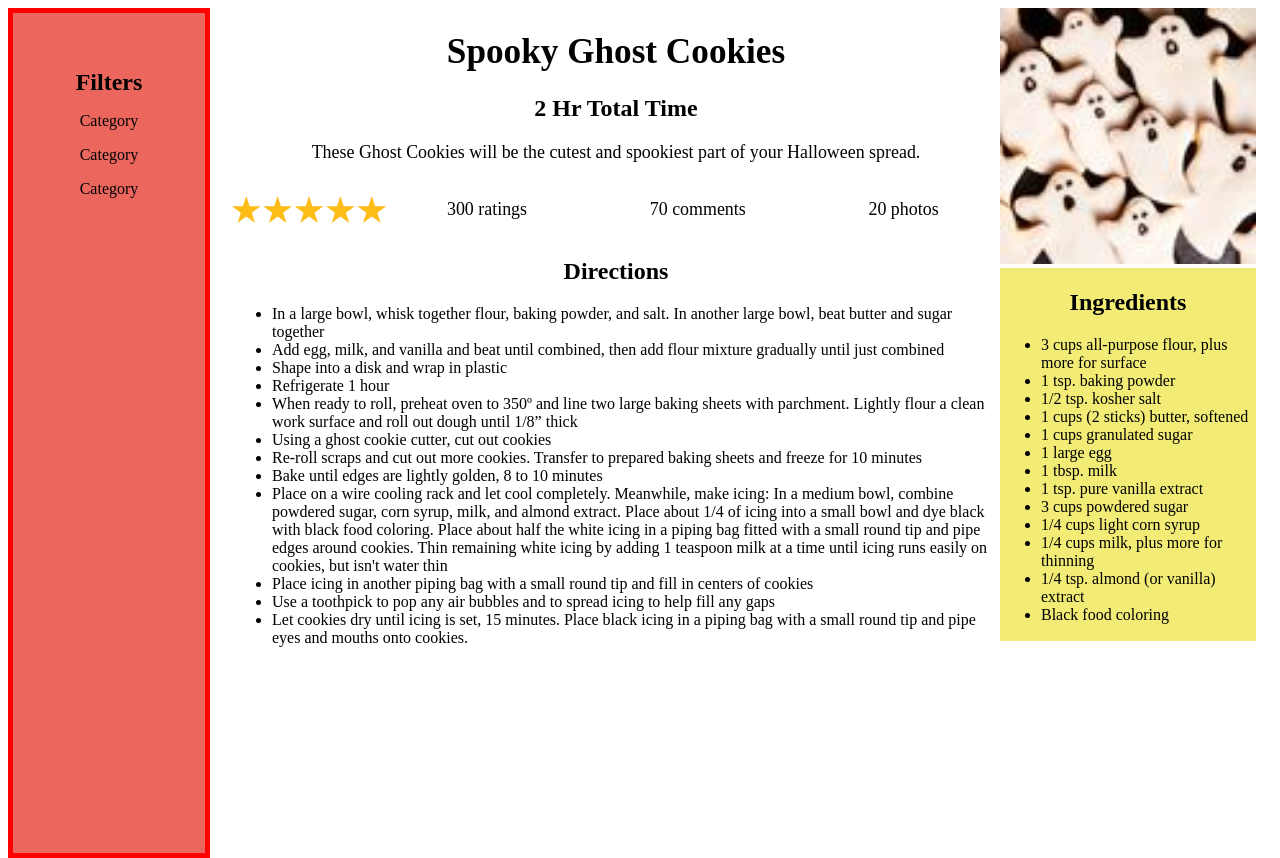
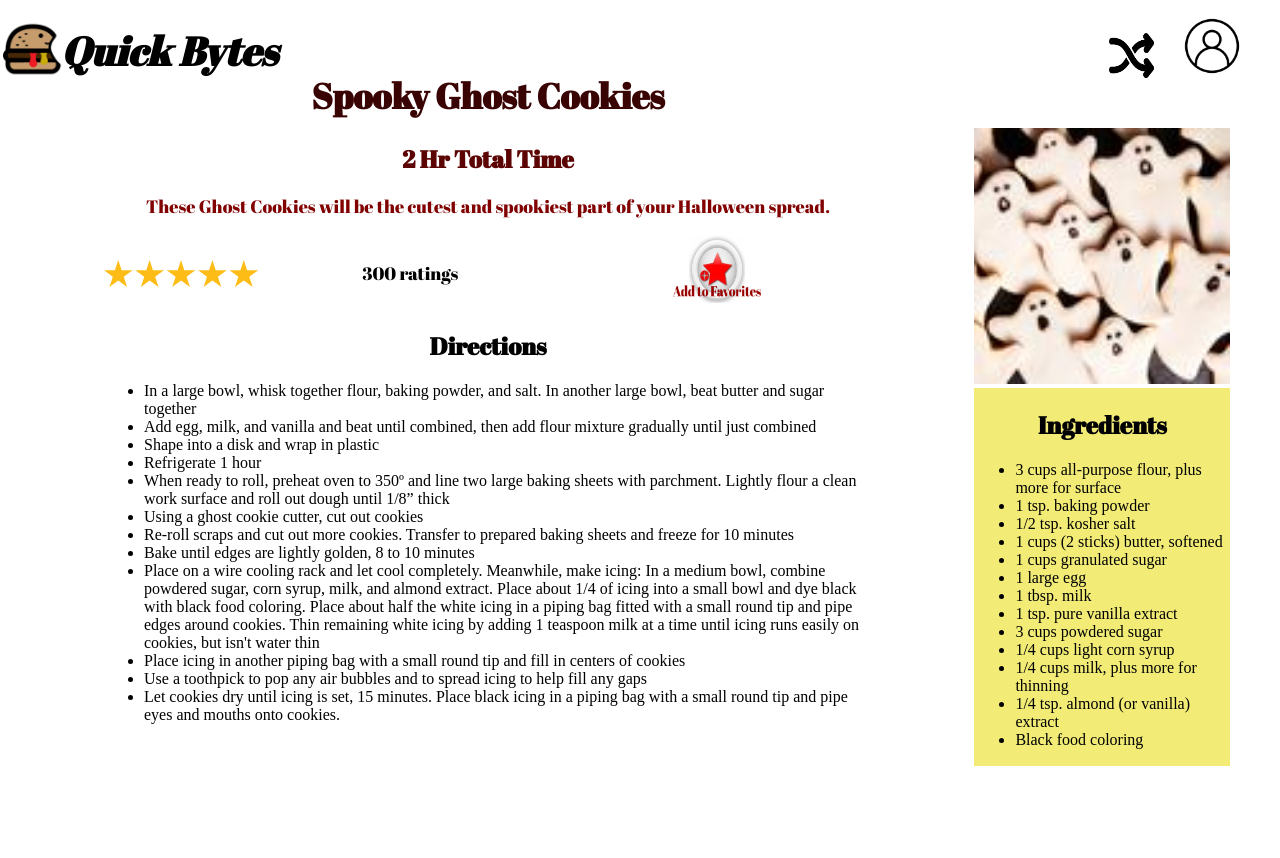
Before and after one commit to Big-Bytez/cse110-fa21-group19, a plain HTML site: page source/recipe-individual/index.html in a window 1280 px wide. After the commit the page ends 800 px from the top, so only its background shows below. Drawn offline with Linux system fonts and the light colour scheme; a web font is replaced by a local one.

Commit message:
updated recipe page

```diff
--- a/source/recipe-individual/index.html
+++ b/source/recipe-individual/index.html
@@ -8,7 +8,7 @@
   <link rel="shortcut icon" href="favicon.ico" type="image/x-icon" />
   <link rel="preconnect" href="https://fonts.googleapis.com">
   <link rel="preconnect" href="https://fonts.gstatic.com" crossorigin>
-  <link href="https://fonts.googleapis.com/css2?family=Varela+Round&display=swap" rel="stylesheet">
+  <link href="https://fonts.googleapis.com/css2?family=Gugi&family=Nosifer&family=VT323&family=Varela+Round&display=swap&family=Abril+Fatface&display=swap" rel="stylesheet">
   <title>Quick Bytes Recipe</title>
   <link rel="shortcut icon" href="images\logo.png">
 
@@ -20,9 +20,32 @@
 </head>
 
 <body>
+<div class= "top-nav" style="display:flex; flex-direction: row; width: 100%;">
+<div class = logo>
+  <a class = logoImg href="#top">
+    <img src="images\logo.png" alt="logo" width=60vw height =60vh title= "QuickBytes"></img>
+  </a>
+  <div class = logoText>
+    <h4>Quick Bytes</h4>
+  </div>
+</div>
+
+<div class = shuffle>
+    <!--JS TO DO: Fill in href for shuffle, should navigate to random recipe page-->
+  <a href="">
+    <img src="images\shuffle.png" alt="shuffle-button" width=45vw height=45vh title="Random-Recipe">
+  </a>
+</div>
+<div class = user-portal>
+  <!--JS TO DO: Fill in href for user-portal, should navigate to user page-->
+  <a href="../user-portal/index.html">
+    <img src="images\user-image.png" alt="user" width=60vw height =60vh title= "User-Portal"></img>
+</a>
+</div>
+</div>
   <div class="individual-container">
     <!-- Left-Side Grid -->
-    <div class = "grid-layout" >
+    <!--<div class = "grid-layout" >
       <div class="general-layout" >
         <h1 class="general-text">
             Filters
@@ -37,12 +60,12 @@
           Category
         </p>
       </div>
-    </div>
+    </div>-->
     <!-- Right Side With Image, Ingredients-->
     <div class="application-type" >
       <img src="images/spooky-cookies.jpeg">
       <div class="essay-text">
-        <h2>Ingredients</h2>
+        <h2 style = "font-family: 'Abril Fatface', cursive;">Ingredients</h2>
         <ul>
           <li>3 cups all-purpose flour, plus more for surface</li>
           <li>1 tsp. baking powder
@@ -62,30 +85,27 @@
     </div>
     <!-- Middle Section With Title, Cook Time & Recipe Description -->
     <div class="image-box">
-      <h1>
+      <h1 style = "font-family: 'Abril Fatface', cursive; color:rgb(58, 3, 3)">
         Spooky Ghost Cookies
       </h1>
-      <h2>
+      <h2 style = "font-family: 'Abril Fatface', cursive; color:rgb(92, 4, 4)">
         2 Hr Total Time
       </h2>
-      <p class="description-text">
+      <p class="description-text" style = "font-family: 'Abril Fatface', cursive; color: rgb(129, 1, 1);">
         These Ghost Cookies will be the cutest and spookiest part of your Halloween spread.
       </p>
       <div class="ratings-box">
         <img class="stars" src="./images/5-star.svg" />
         <div>
-          <p>300 ratings</p>
+          <p style = "font-family: 'Abril Fatface', cursive;">300 ratings</p>
         </div>
-        <div>
-          <p>70 comments</p>
-        </div>
-        <div>
-          <p>20 photos</p>
-        </div>
+        <div><a class = favorite href="">
+          <img src="images\favorite.png" alt="fave" width=100vw height =70vh title= "QuickBytes"></img>
+        </a></div>
       </div>
       <!-- Portion Under Mid Title Section which contains the Directions, bulk of our text-->
       <div class="directions-text">
-        <h2>Directions</h2>
+        <h2 style = "font-family: 'Abril Fatface', cursive;">Directions</h2>
         <ul>
           <li>In a large bowl, whisk together flour, baking powder, and salt.  In another large bowl, beat butter and sugar together</li>
           <li>Add egg, milk, and vanilla and beat until combined, then add flour mixture gradually until just combined</li>
--- a/source/recipe-individual/individual.css
+++ b/source/recipe-individual/individual.css
@@ -13,8 +13,8 @@
     /* position: relative;
     float: top; */
     /* top: calc(3rem); */
-    margin-top: calc(0rem);
-    margin-left: calc(17.5vw);
+    margin-top: calc(4rem);
+    margin-left: calc(7.5vw); /* revert back to 17.5vw once we put side bar back*/
 }
 
 .image-box h1 {
@@ -56,12 +56,13 @@
 .application-type {
     position: absolute;
     /* float: bottom; */
-    left: calc(77.5vw);
+    left: calc(75.5vw);
     /* text-align: left; */
     /* top: calc(41rem);
     left: calc(79vw); */
     font-size: calc(1.25vw);
     width: calc(20vw);
+    margin-top: 15vh;
     /* height: 15vw; */
 }
 
@@ -114,3 +115,64 @@
 .stars {
     width: 20%;
 }
+.top-nav{
+    width: 100%;
+    display:flex;
+    flex-direction: row;
+  }
+  .shuffle{
+    position: absolute;
+    justify-self: right;
+    margin-top: 3.7vh;
+    margin-right: 0vw;
+    margin-left: 83%;
+    padding-left: 3vw;
+    top: .2em;
+    background-color:none;
+  }
+  .user-portal{
+    position: absolute;
+    justify-self: right;
+    margin-right: 0vw;
+    margin-left: 88%;
+    padding-left: 3em;
+    top: 1em;
+    background-color:none;
+  }
+  .logoImg {
+   position:fixed;
+   justify-items: end;
+   padding-left: .2em;
+   padding-right: 5em;
+   top: 1.2em;
+   width: 8%;
+   left: 0vw;
+  }
+  .logoText {
+    position:absolute;
+    height: 10em;
+    width: 15em;
+    justify-items: begin;
+    padding-left: 2.6em;
+    padding-right: 8em;
+    top: 0em;
+    margin-top: 0%;
+    padding-top: .2%;
+    left: 0vw ;
+    font-style: oblique;
+  }
+  h4{
+    font-family: 'Abril Fatface', cursive;
+    font-size: 5vh;
+    text-decoration: wavy;
+    color: black;
+    margin-left: 8%;
+    top: 0em;
+    margin-top: 9%;
+    padding-top: 0%;
+  }
+  h3{
+    font-family: 'Abril Fatface', cursive;
+    width: 8vw;
+    justify-self: left;
+  }
```
Also changed, not shown: source/recipe-individual/images/favorite.png (added), source/recipe-individual/images/shuffle.png (added), source/recipe-individual/images/user-image.png (added).
